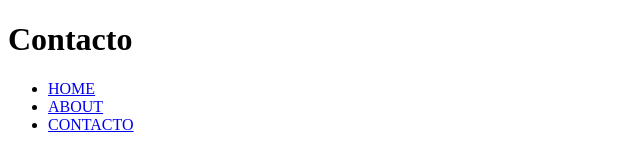
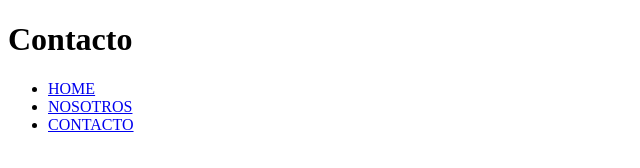
Before and after one commit to jam3s13/prueba3_git_local, a plain HTML site: page contacto.html in a window 1280 px wide. Shown: the full height of the page, 0-640 px from the left. Drawn offline with Linux system fonts and the light colour scheme.

Commit message:
indexación de contacto

```diff
--- a/contacto.html
+++ b/contacto.html
@@ -11,7 +11,7 @@
         <nav>
             <ul>
                 <li><a href="index.html">HOME</a></li>
-                <li><a href="about.html">ABOUT</a></li>
+                <li><a href="nosotros.html">NOSOTROS</a></li>
                 <li><a href="contacto.html">CONTACTO</a></li>
             </ul>
         </nav>
```
